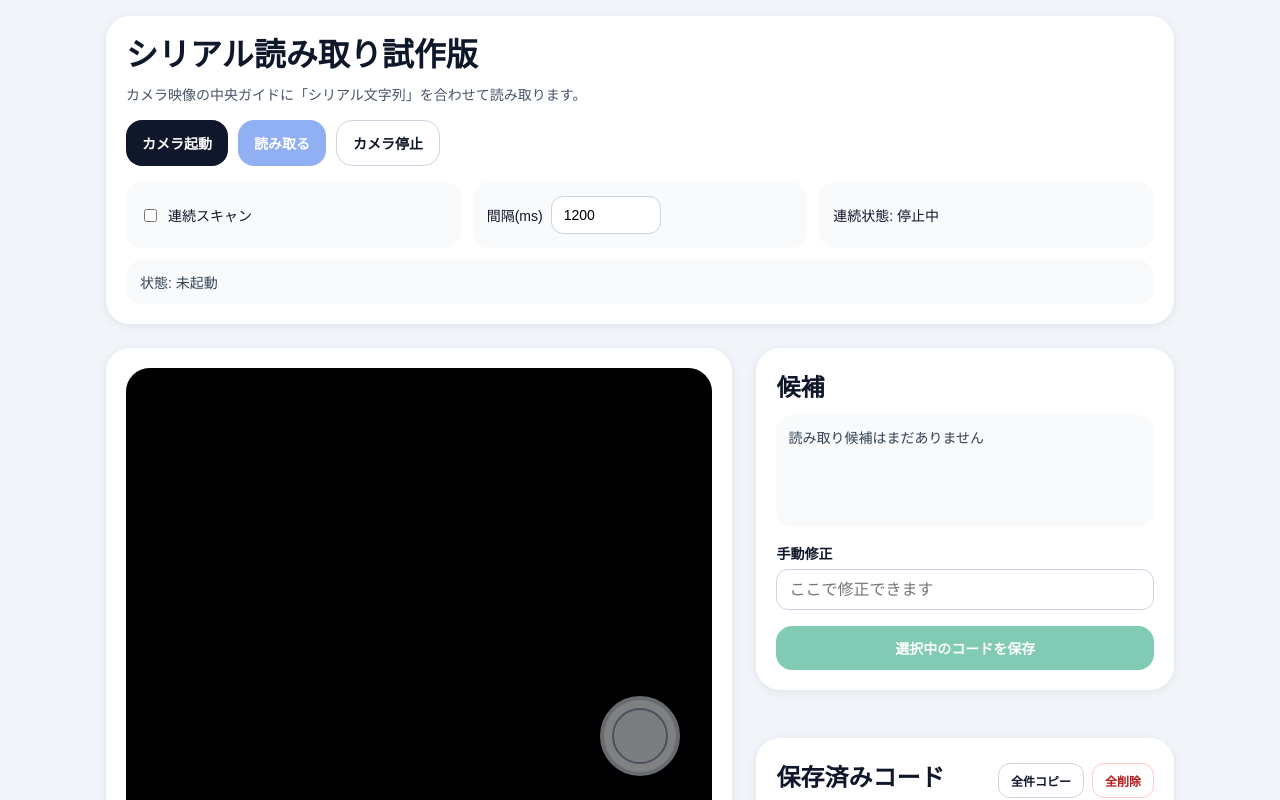
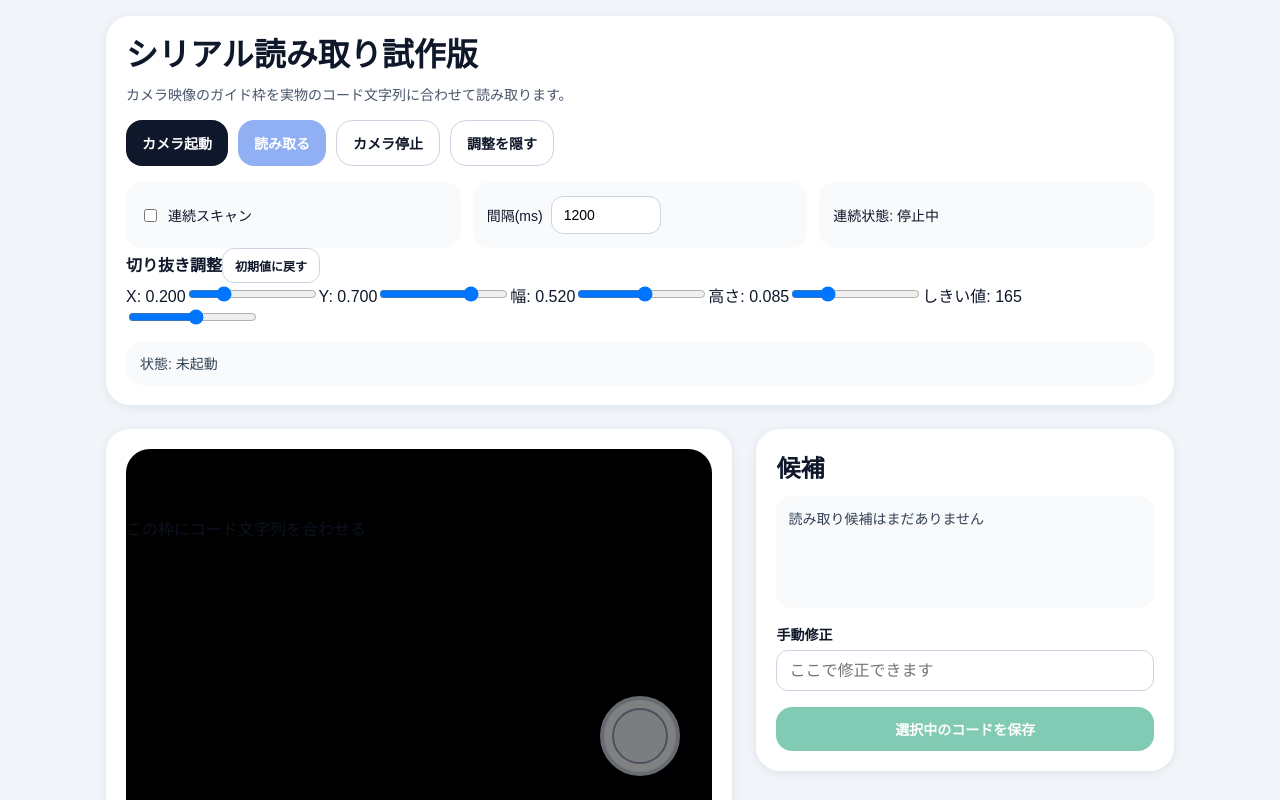
Before and after one commit to Da1-ichi/Sakurazaka_SerialNumber, a React (Vite) app: page / in a window 1280 px wide. Shown: the top 800 px of the page. Built offline with nearby package versions, Linux system fonts and the light colour scheme.

Commit message:
Update App.tsx
画面上で範囲設定できる機能の追加

```diff
--- a/src/App.tsx
+++ b/src/App.tsx
@@ -4,6 +4,7 @@ import "./styles.css";
 const SERIAL_REGEX = /[A-Z0-9]{13}/g;
 const FIXED_SUFFIX = "9V";
 const STORAGE_KEY = "serial-reader-items";
+const CROP_SETTINGS_KEY = "serial-reader-crop-settings";
 
 type SerialItem = {
   id: string;
@@ -13,6 +14,22 @@ type SerialItem = {
 };
 
 type OcrStatus = "idle" | "starting" | "ready" | "reading" | "error";
+
+type CropSettings = {
+  x: number;
+  y: number;
+  width: number;
+  height: number;
+  threshold: number;
+};
+
+const DEFAULT_CROP_SETTINGS: CropSettings = {
+  x: 0.2,
+  y: 0.7,
+  width: 0.52,
+  height: 0.085,
+  threshold: 165,
+};
 
 function normalizeText(text: string): string {
   return text
@@ -31,10 +48,8 @@ function scoreCandidate(code: string): number {
 
   if (/^[A-Z0-9]{13}$/.test(code)) score += 100;
   if (code.endsWith(FIXED_SUFFIX)) score += 120;
-
   if (/\d/.test(code)) score += 10;
   if (/[A-Z]/.test(code)) score += 10;
-
   if (!/(.)\1{3,}/.test(code)) score += 10;
 
   return score;
@@ -87,6 +102,10 @@ function formatDate(iso: string): string {
   return new Date(iso).toLocaleString("ja-JP");
 }
 
+function clamp(value: number, min: number, max: number) {
+  return Math.min(max, Math.max(min, value));
+}
+
 export default function SerialReaderPrototype() {
   const videoRef = useRef<HTMLVideoElement | null>(null);
   const canvasRef = useRef<HTMLCanvasElement | null>(null);
@@ -105,6 +124,8 @@ export default function SerialReaderPrototype() {
   const [autoScanIntervalMs, setAutoScanIntervalMs] = useState(1200);
   const [isAutoScanning, setIsAutoScanning] = useState(false);
   const [lastAutoSavedCode, setLastAutoSavedCode] = useState("");
+  const [showAdjuster, setShowAdjuster] = useState(true);
+  const [cropSettings, setCropSettings] = useState<CropSettings>(DEFAULT_CROP_SETTINGS);
 
   useEffect(() => {
     const saved = localStorage.getItem(STORAGE_KEY);
@@ -112,6 +133,22 @@ export default function SerialReaderPrototype() {
       try {
         const parsed = JSON.parse(saved) as SerialItem[];
         setItems(parsed);
+      } catch {
+        // ignore
+      }
+    }
+
+    const savedCrop = localStorage.getItem(CROP_SETTINGS_KEY);
+    if (savedCrop) {
+      try {
+        const parsed = JSON.parse(savedCrop) as CropSettings;
+        setCropSettings({
+          x: clamp(parsed.x ?? DEFAULT_CROP_SETTINGS.x, 0, 1),
+          y: clamp(parsed.y ?? DEFAULT_CROP_SETTINGS.y, 0, 1),
+          width: clamp(parsed.width ?? DEFAULT_CROP_SETTINGS.width, 0.05, 1),
+          height: clamp(parsed.height ?? DEFAULT_CROP_SETTINGS.height, 0.03, 1),
+          threshold: clamp(parsed.threshold ?? DEFAULT_CROP_SETTINGS.threshold, 0, 255),
+        });
       } catch {
         // ignore
       }
@@ -129,6 +166,10 @@ export default function SerialReaderPrototype() {
   }, [items]);
 
   useEffect(() => {
+    localStorage.setItem(CROP_SETTINGS_KEY, JSON.stringify(cropSettings));
+  }, [cropSettings]);
+
+  useEffect(() => {
     if (!copiedMessage) return;
     const id = window.setTimeout(() => setCopiedMessage(""), 1800);
     return () => window.clearTimeout(id);
@@ -141,6 +182,20 @@ export default function SerialReaderPrototype() {
     }
     return new Set([...count.entries()].filter(([, v]) => v > 1).map(([k]) => k));
   }, [items]);
+
+  const guideStyle = useMemo(() => {
+    const left = cropSettings.x * 100;
+    const top = cropSettings.y * 100;
+    const width = cropSettings.width * 100;
+    const heightPercent = cropSettings.height * 100;
+
+    return {
+      left: `${left}%`,
+      top: `${top}%`,
+      width: `${width}%`,
+      height: `${heightPercent}%`,
+    };
+  }, [cropSettings]);
 
   function stopAutoScan() {
     if (autoScanTimerRef.current !== null) {
@@ -201,12 +256,10 @@ export default function SerialReaderPrototype() {
     const vw = video.videoWidth;
     const vh = video.videoHeight;
 
-  // ガイド枠の実位置に合わせる
-  // 前回は下に寄りすぎて注意書きを読んでいたので、少し上へ補正
-  const cropWidth = Math.floor(vw * 0.52);
-  const cropHeight = Math.floor(vh * 0.085);
-  const cropX = Math.floor(vw * 0.20);
-  const cropY = Math.floor(vh * 0.70);
+    const cropWidth = Math.floor(vw * cropSettings.width);
+    const cropHeight = Math.floor(vh * cropSettings.height);
+    const cropX = Math.floor(vw * cropSettings.x);
+    const cropY = Math.floor(vh * cropSettings.y);
 
     canvas.width = cropWidth;
     canvas.height = cropHeight;
@@ -218,15 +271,13 @@ export default function SerialReaderPrototype() {
 
     const imageData = ctx.getImageData(0, 0, cropWidth, cropHeight);
     const data = imageData.data;
-
     for (let i = 0; i < data.length; i += 4) {
       const avg = (data[i] + data[i + 1] + data[i + 2]) / 3;
-    const boosted = avg > 165 ? 255 : 0;
+      const boosted = avg > cropSettings.threshold ? 255 : 0;
       data[i] = boosted;
       data[i + 1] = boosted;
       data[i + 2] = boosted;
     }
-
     ctx.putImageData(imageData, 0, 0);
 
     return canvas.toDataURL("image/png");
@@ -401,13 +452,17 @@ export default function SerialReaderPrototype() {
     setLastAutoSavedCode("");
   }
 
+  function resetCropSettings() {
+    setCropSettings(DEFAULT_CROP_SETTINGS);
+  }
+
   return (
     <div className="app-shell">
       <div className="app-container">
         <div className="panel">
           <h1 className="title">シリアル読み取り試作版</h1>
           <p className="description">
-            カメラ映像の中央ガイドに「シリアル文字列」を合わせて読み取ります。
+            カメラ映像のガイド枠を実物のコード文字列に合わせて読み取ります。
           </p>
 
           <div className="button-row">
@@ -419,6 +474,9 @@ export default function SerialReaderPrototype() {
             </button>
             <button onClick={stopCamera} className="btn btn-secondary">
               カメラ停止
+            </button>
+            <button onClick={() => setShowAdjuster((v) => !v)} className="btn btn-secondary">
+              {showAdjuster ? "調整を隠す" : "調整を表示"}
             </button>
           </div>
 
@@ -448,6 +506,104 @@ export default function SerialReaderPrototype() {
             <div className="control-box">連続状態: {isAutoScanning ? "実行中" : "停止中"}</div>
           </div>
 
+          {showAdjuster && (
+            <div className="adjuster-panel">
+              <div className="adjuster-header">
+                <strong>切り抜き調整</strong>
+                <button onClick={resetCropSettings} className="btn btn-small btn-secondary" type="button">
+                  初期値に戻す
+                </button>
+              </div>
+
+              <div className="adjuster-grid">
+                <label className="slider-row">
+                  <span>X: {cropSettings.x.toFixed(3)}</span>
+                  <input
+                    type="range"
+                    min="0"
+                    max="0.8"
+                    step="0.005"
+                    value={cropSettings.x}
+                    onChange={(e) =>
+                      setCropSettings((prev) => ({
+                        ...prev,
+                        x: Number(e.target.value),
+                      }))
+                    }
+                  />
+                </label>
+
+                <label className="slider-row">
+                  <span>Y: {cropSettings.y.toFixed(3)}</span>
+                  <input
+                    type="range"
+                    min="0"
+                    max="0.95"
+                    step="0.005"
+                    value={cropSettings.y}
+                    onChange={(e) =>
+                      setCropSettings((prev) => ({
+                        ...prev,
+                        y: Number(e.target.value),
+                      }))
+                    }
+                  />
+                </label>
+
+                <label className="slider-row">
+                  <span>幅: {cropSettings.width.toFixed(3)}</span>
+                  <input
+                    type="range"
+                    min="0.1"
+                    max="0.9"
+                    step="0.005"
+                    value={cropSettings.width}
+                    onChange={(e) =>
+                      setCropSettings((prev) => ({
+                        ...prev,
+                        width: Number(e.target.value),
+                      }))
+                    }
+                  />
+                </label>
+
+                <label className="slider-row">
+                  <span>高さ: {cropSettings.height.toFixed(3)}</span>
+                  <input
+                    type="range"
+                    min="0.03"
+                    max="0.25"
+                    step="0.005"
+                    value={cropSettings.height}
+                    onChange={(e) =>
+                      setCropSettings((prev) => ({
+                        ...prev,
+                        height: Number(e.target.value),
+                      }))
+                    }
+                  />
+                </label>
+
+                <label className="slider-row">
+                  <span>しきい値: {cropSettings.threshold}</span>
+                  <input
+                    type="range"
+                    min="80"
+                    max="240"
+                    step="1"
+                    value={cropSettings.threshold}
+                    onChange={(e) =>
+                      setCropSettings((prev) => ({
+                        ...prev,
+                        threshold: Number(e.target.value),
+                      }))
+                    }
+                  />
+                </label>
+              </div>
+            </div>
+          )}
+
           <div className="status-box">状態: {statusText}</div>
 
           {lastAutoSavedCode && (
@@ -464,8 +620,8 @@ export default function SerialReaderPrototype() {
 
               <div className="camera-overlay">
                 <div className="camera-dim" />
-                <div className="guide-box guide-box-tight" />
-                <div className="guide-label guide-label-tight">この枠にコード文字列を合わせる</div>
+                <div className="guide-box-manual" style={guideStyle} />
+                <div className="guide-label-manual">この枠にコード文字列を合わせる</div>
               </div>
             </div>
 
```
Lines whose indentation alone changed are shown as unchanged.
